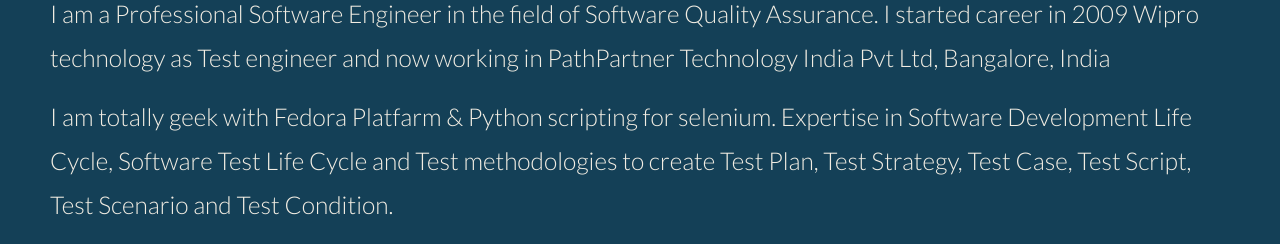
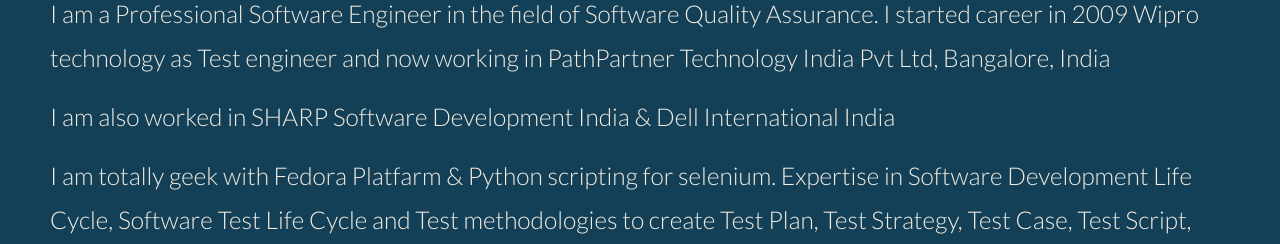
Before and after one commit to ethirajit/ethirajit.github.io, a plain HTML site: page index.htm in a window 1280 px wide. Both pictures are taken after a click on the element 320 px from the left and 200 px from the top of the page. Shown: the part 128-372 px from the top of the page. Drawn offline with Linux system fonts and the light colour scheme.

Commit message:
Added All Company details

```diff
--- a/index.htm
+++ b/index.htm
@@ -60,6 +60,7 @@
 							<div class="span12">
 								<h2>A Little About Me</h2>
 								<p>I am a Professional Software Engineer in the field of Software Quality Assurance. I started career in 2009 Wipro technology as Test engineer and now working in PathPartner Technology India Pvt Ltd, Bangalore, India</p>
+								<p>I am also worked in SHARP Software Development India & Dell International India</p>
 								<p>I am totally geek with Fedora Platfarm & Python scripting for selenium. Expertise in Software Development Life Cycle, Software Test Life Cycle and Test methodologies to create Test Plan, Test Strategy, Test Case, Test Script, Test Scenario and Test Condition.</p>
 								<p>
 								<p>
```
